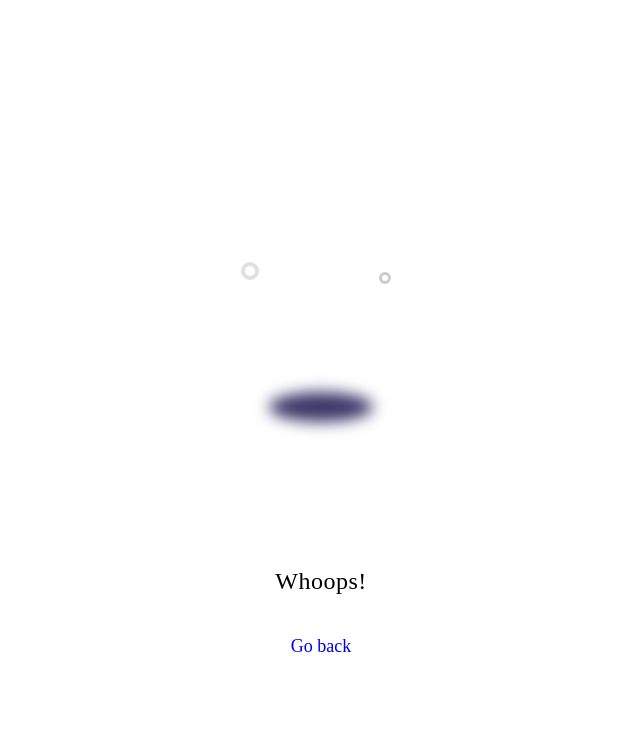
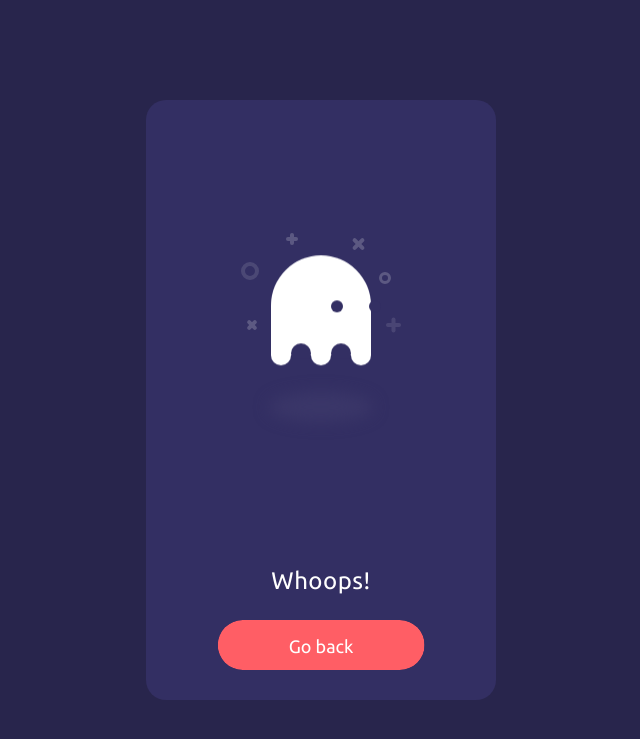
Before and after one commit to Denis-Source/portfolio, a Django app: template templates/404.html in a window 1280 px wide. Shown: the top 739 px of the page, without its empty margins (319-959 px from the left). Run offline with Django 3.2, Linux system fonts and the light colour scheme; the template is opened without the code that fills it, so the values that code supplies are empty.

Commit message:
error page

```diff
--- a/static/css/error.css
+++ b/static/css/error.css
@@ -1,62 +1,52 @@
 @import url(https://fonts.googleapis.com/css?family=Ubuntu);
-//variables
-$purple: #28254C;
-$l-purple: #332F63;
-$t-purple: #8C8AA7;
-$pink: #FF5E65;
-$white: #fff;
-
  html, body {
-  background: $purple;
-  font-family: 'Ubuntu';
+	 background: #28254c;
+	 font-family: "Ubuntu";
 }
  * {
 	 box-sizing: border-box;
 }
-
  .box {
 	 width: 350px;
 	 height: 100%;
 	 max-height: 600px;
 	 min-height: 450px;
-  background: $l-purple;
+	 background: #332f63;
 	 border-radius: 20px;
 	 position: absolute;
 	 left: 50%;
 	 top: 50%;
 	 transform: translate(-50%, -50%);
 	 padding: 30px 50px;
-
-  .box__ghost {
+}
+ .box .box__ghost {
 	 padding: 15px 25px 25px;
 	 position: absolute;
 	 left: 50%;
 	 top: 30%;
 	 transform: translate(-50%, -30%);
-
-    .symbol{
-      &:nth-child(1) {
-        opacity: .2;
+}
+ .box .box__ghost .symbol:nth-child(1) {
+	 opacity: 0.2;
 	 animation: shine 4s ease-in-out 3s infinite;
-
-        &:before, &:after {
-          content: '';
+}
+ .box .box__ghost .symbol:nth-child(1):before, .box .box__ghost .symbol:nth-child(1):after {
+	 content: "";
 	 width: 12px;
 	 height: 4px;
-          background: $white;
+	 background: #fff;
 	 position: absolute;
 	 border-radius: 5px;
 	 bottom: 65px;
 	 left: 0;
 }
-        &:before {
+ .box .box__ghost .symbol:nth-child(1):before {
 	 transform: rotate(45deg);
 }
-        &:after {
+ .box .box__ghost .symbol:nth-child(1):after {
 	 transform: rotate(-45deg);
 }
-      }
-      &:nth-child(2) {
+ .box .box__ghost .symbol:nth-child(2) {
 	 position: absolute;
 	 left: -5px;
 	 top: 30px;
@@ -64,53 +54,51 @@ html, body {
 	 width: 18px;
 	 border: 4px solid;
 	 border-radius: 50%;
-        border-color: $white;
-        opacity: .2;
+	 border-color: #fff;
+	 opacity: 0.2;
 	 animation: shine 4s ease-in-out 1.3s infinite;
 }
-      &:nth-child(3) {
-        opacity: .2;
-        animation: shine 3s ease-in-out .5s infinite;
-
-        &:before, &:after {
-          content: '';
+ .box .box__ghost .symbol:nth-child(3) {
+	 opacity: 0.2;
+	 animation: shine 3s ease-in-out 0.5s infinite;
+}
+ .box .box__ghost .symbol:nth-child(3):before, .box .box__ghost .symbol:nth-child(3):after {
+	 content: "";
 	 width: 12px;
 	 height: 4px;
-          background: $white;
+	 background: #fff;
 	 position: absolute;
 	 border-radius: 5px;
 	 top: 5px;
 	 left: 40px;
 }
-        &:before {
+ .box .box__ghost .symbol:nth-child(3):before {
 	 transform: rotate(90deg);
 }
-        &:after {
+ .box .box__ghost .symbol:nth-child(3):after {
 	 transform: rotate(180deg);
 }
+ .box .box__ghost .symbol:nth-child(4) {
+	 opacity: 0.2;
+	 animation: shine 6s ease-in-out 1.6s infinite;
 }
-      &:nth-child(4) {
-        opacity: .2;
-        animation: shine 6s ease-in-out 1.6s infinite;
-
-        &:before, &:after {
-          content: '';
+ .box .box__ghost .symbol:nth-child(4):before, .box .box__ghost .symbol:nth-child(4):after {
+	 content: "";
 	 width: 15px;
 	 height: 4px;
-          background: $white;
+	 background: #fff;
 	 position: absolute;
 	 border-radius: 5px;
 	 top: 10px;
 	 right: 30px;
 }
-        &:before {
+ .box .box__ghost .symbol:nth-child(4):before {
 	 transform: rotate(45deg);
 }
-        &:after {
+ .box .box__ghost .symbol:nth-child(4):after {
 	 transform: rotate(-45deg);
 }
-      }
-      &:nth-child(5) {
+ .box .box__ghost .symbol:nth-child(5) {
 	 position: absolute;
 	 right: 5px;
 	 top: 40px;
@@ -118,187 +106,185 @@ html, body {
 	 width: 12px;
 	 border: 3px solid;
 	 border-radius: 50%;
-        border-color: $white;
-        opacity: .2;
+	 border-color: #fff;
+	 opacity: 0.2;
 	 animation: shine 1.7s ease-in-out 7s infinite;
 }
-      &:nth-child(6) {
-        opacity: .2;
+ .box .box__ghost .symbol:nth-child(6) {
+	 opacity: 0.2;
 	 animation: shine 2s ease-in-out 6s infinite;
-
-        &:before, &:after {
-          content: '';
+}
+ .box .box__ghost .symbol:nth-child(6):before, .box .box__ghost .symbol:nth-child(6):after {
+	 content: "";
 	 width: 15px;
 	 height: 4px;
-          background: $white;
+	 background: #fff;
 	 position: absolute;
 	 border-radius: 5px;
 	 bottom: 65px;
 	 right: -5px;
 }
-        &:before {
+ .box .box__ghost .symbol:nth-child(6):before {
 	 transform: rotate(90deg);
 }
-        &:after {
+ .box .box__ghost .symbol:nth-child(6):after {
 	 transform: rotate(180deg);
 }
-      }
-    }
-
-    .box__ghost-container {
-      background: $white;
+ .box .box__ghost .box__ghost-container {
+	 background: #fff;
 	 width: 100px;
 	 height: 100px;
 	 border-radius: 100px 100px 0 0;
 	 position: relative;
 	 margin: 0 auto;
 	 animation: upndown 3s ease-in-out infinite;
-
-      .box__ghost-eyes {
+}
+ .box .box__ghost .box__ghost-container .box__ghost-eyes {
 	 position: absolute;
 	 left: 50%;
 	 top: 45%;
-        //transform: translate(-50%, -45%);
 	 height: 12px;
 	 width: 70px;
-
-        .box__eye-left {
+}
+ .box .box__ghost .box__ghost-container .box__ghost-eyes .box__eye-left {
 	 width: 12px;
 	 height: 12px;
-          background: $l-purple;
+	 background: #332f63;
 	 border-radius: 50%;
 	 margin: 0 10px;
 	 position: absolute;
 	 left: 0;
 }
-        .box__eye-right {
+ .box .box__ghost .box__ghost-container .box__ghost-eyes .box__eye-right {
 	 width: 12px;
 	 height: 12px;
-          background: $l-purple;
+	 background: #332f63;
 	 border-radius: 50%;
 	 margin: 0 10px;
 	 position: absolute;
 	 right: 0;
 }
+ .box .box__ghost .box__ghost-container .box__ghost-bottom {
+	 display: flex;
+	 position: absolute;
+	 top: 100%;
+	 left: 0;
+	 right: 0;
 }
-
-      .box__ghost-bottom {
-        display:flex;
-        position: absolute;
-        top:100%;
-        left:0;
-        right:0;
-
-        div {
-          flex-grow:1;
+ .box .box__ghost .box__ghost-container .box__ghost-bottom div {
+	 flex-grow: 1;
 	 position: relative;
-          top:-10px;
-          height:20px;
-          border-radius:100%;
-          background-color: $white;
-
-          &:nth-child(2n) {
+	 top: -10px;
+	 height: 20px;
+	 border-radius: 100%;
+	 background-color: #fff;
+}
+ .box .box__ghost .box__ghost-container .box__ghost-bottom div:nth-child(2n) {
 	 top: -12px;
-            margin: 0 -0px;
-            border-top: 15px solid $l-purple;
+	 margin: 0 0px;
+	 border-top: 15px solid #332f63;
 	 background: transparent;
 }
-        }
-      }
-    }
-
-    .box__ghost-shadow {
+ .box .box__ghost .box__ghost-shadow {
 	 height: 20px;
-      box-shadow: 0 50px 15px 5px #3B3769;
+	 box-shadow: 0 50px 15px 5px #3b3769;
 	 border-radius: 50%;
 	 margin: 0 auto;
 	 animation: smallnbig 3s ease-in-out infinite;
 }
-  }
-
-  .box__description {
+ .box .box__description {
 	 position: absolute;
 	 bottom: 30px;
 	 left: 50%;
 	 transform: translateX(-50%);
-
-    .box__description-container {
-      color: $white;
+}
+ .box .box__description .box__description-container {
+	 color: #fff;
 	 text-align: center;
 	 width: 200px;
 	 font-size: 16px;
 	 margin: 0 auto;
-
-      .box__description-title {
+}
+ .box .box__description .box__description-container .box__description-title {
 	 font-size: 24px;
-        letter-spacing: .5px;
+	 letter-spacing: 0.5px;
 }
-
-      .box__description-text {
-        color: $t-purple;
+ .box .box__description .box__description-container .box__description-text {
+	 color: #8c8aa7;
 	 line-height: 20px;
 	 margin-top: 20px;
 }
-    }
-
-    .box__button {
+ .box .box__description .box__button {
 	 display: block;
 	 position: relative;
-      background: $pink;
+	 background: #ff5e65;
 	 border: 1px solid transparent;
 	 border-radius: 50px;
 	 height: 50px;
 	 text-align: center;
 	 text-decoration: none;
-      color: $white;
+	 color: #fff;
 	 line-height: 50px;
 	 font-size: 18px;
 	 padding: 0 70px;
 	 white-space: nowrap;
 	 margin-top: 25px;
-      transition: background .5s ease;
+	 transition: background 0.5s ease;
 	 overflow: hidden;
 	 -webkit-mask-image: -webkit-radial-gradient(white, black);
-
-      &:before {
-        content: '';
+}
+ .box .box__description .box__button:before {
+	 content: "";
 	 position: absolute;
 	 width: 20px;
 	 height: 100px;
-        background: $white;
+	 background: #fff;
 	 bottom: -25px;
 	 left: 0;
-        border: 2px solid $white;
+	 border: 2px solid #fff;
 	 transform: translateX(-50px) rotate(45deg);
-        transition: transform .5s ease;
+	 transition: transform 0.5s ease;
 }
-
-      &:hover {
+ .box .box__description .box__button:hover {
 	 background: transparent;
-        border-color: $white;
-
-        &:before {
+	 border-color: #fff;
+}
+ .box .box__description .box__button:hover:before {
 	 transform: translateX(250px) rotate(45deg);
 }
+ @keyframes upndown {
+	 0% {
+		 transform: translateY(5px);
+	}
+	 50% {
+		 transform: translateY(15px);
+	}
+	 100% {
+		 transform: translateY(5px);
 	}
 }
+ @keyframes smallnbig {
+	 0% {
+		 width: 90px;
+	}
+	 50% {
+		 width: 100px;
+	}
+	 100% {
+		 width: 90px;
 	}
 }
-
-//keyframes
-@keyframes upndown {
-  0% {transform: translateY(5px);}
-  50% {transform: translateY(15px);}
-  100% {transform: translateY(5px);}
+ @keyframes shine {
+	 0% {
+		 opacity: 0.2;
 	}
-@keyframes smallnbig {
-  0% {width: 90px;}
-  50% {width: 100px;}
-  100% {width: 90px;}
+	 25% {
+		 opacity: 0.1;
 	}
-@keyframes shine {
-  0% {opacity: .2;}
-  25% {opacity: .1;}
-  50% {opacity: .2;}
-  100% {opacity: .2;}
+	 50% {
+		 opacity: 0.2;
 	}
+	 100% {
+		 opacity: 0.2;
+	}
+}
--- a/templates/404.html
+++ b/templates/404.html
@@ -9,6 +9,7 @@
     <meta http-equiv="X-UA-Compatible" content="ie=edge">
     <link rel="stylesheet" href="{% static 'css/error.css' %}">
     <script src="https://ajax.googleapis.com/ajax/libs/jquery/3.5.1/jquery.min.js"></script>
+    <script src=" {% static 'js/error.js' %}"></script>
     <title>Whoops!</title>
 </head>
 <body>
@@ -39,9 +40,8 @@
         <div class="box__description-container">
             <div class="box__description-title">Whoops!</div>
         </div>
-        <a href="https://codepen.io/diogo_ml_gomes/" target="_blank" class="box__button">Go back</a>
+        <a href="/" class="box__button">Go back</a>
     </div>
 </div>
-<script src=" {% static 'js/error.js' %}"></script>
 </body>
 </html>
```
Lines whose indentation alone changed are shown as unchanged.
